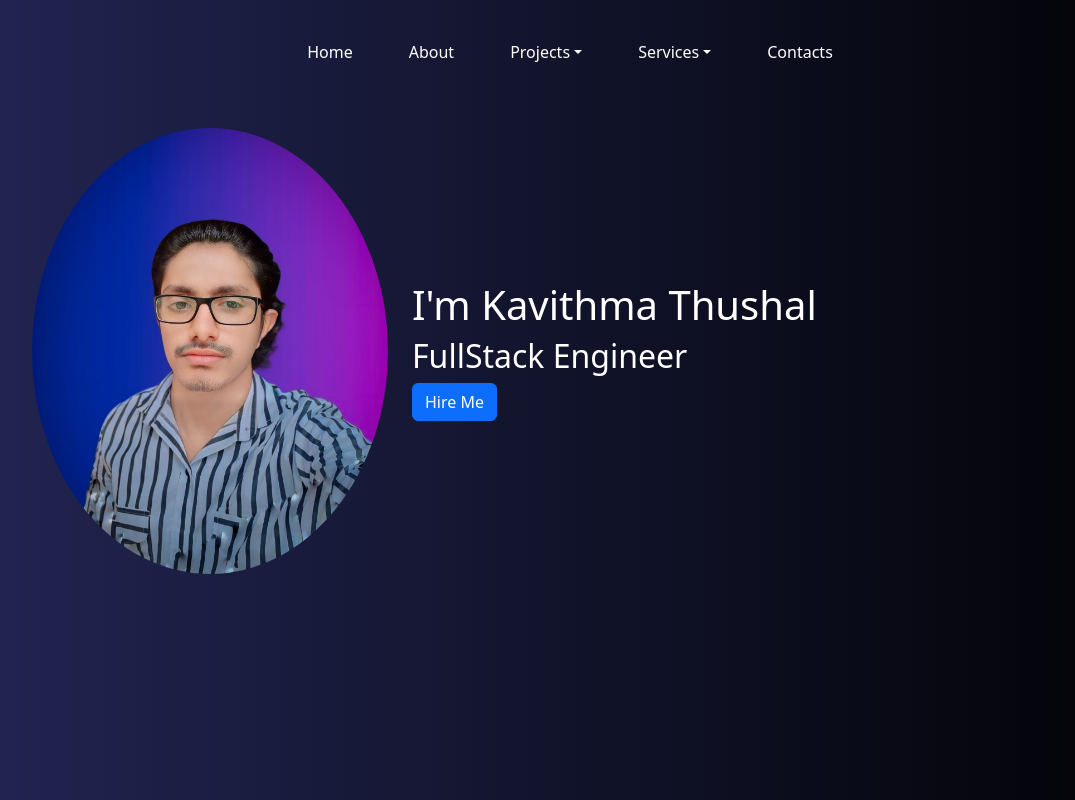
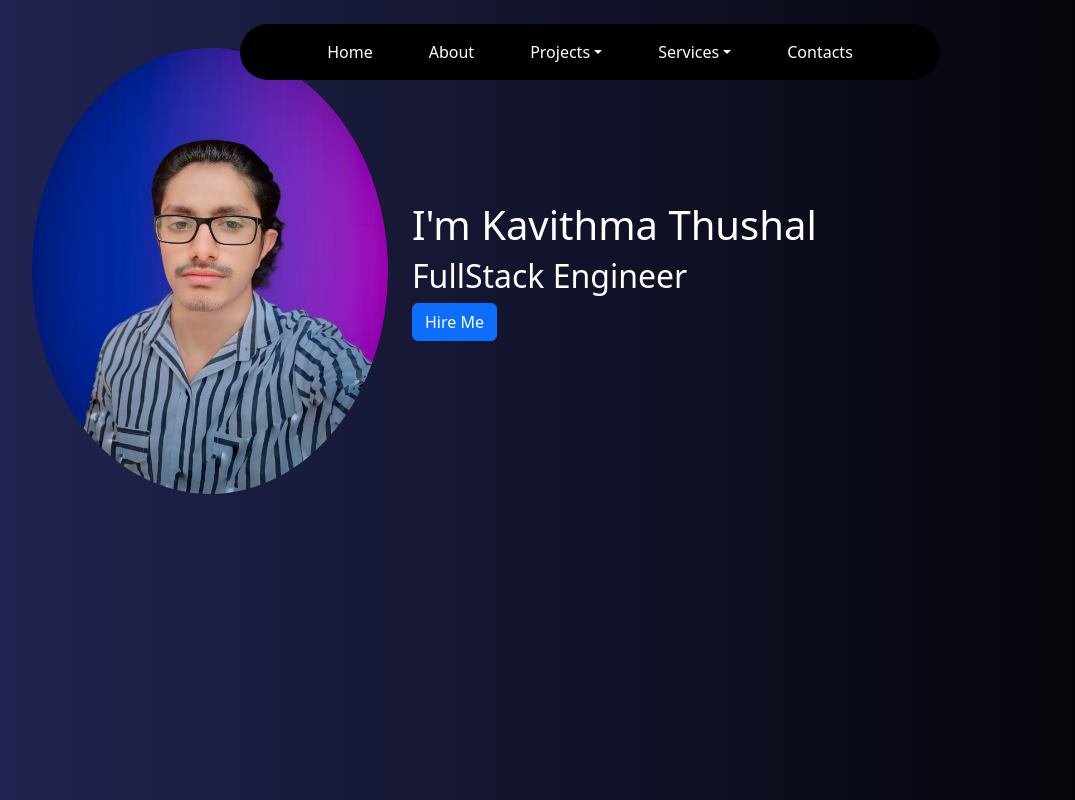
Before and after one commit to Kavithma-Thushal/My-Portfolio-React, a React (Create React App) app: page / in a window 1280 px wide. Shown: the whole page, without its empty margins (50-1125 px from the left). Built offline with nearby package versions, Linux system fonts and the light colour scheme.

Commit message:
NavBar Updated

```diff
--- a/src/assets/styles/styles.css
+++ b/src/assets/styles/styles.css
@@ -2,6 +2,13 @@
 
 body {
     background: linear-gradient(to right, #222553, #000000);
+}
+
+.navbar {
+    background-color: black;
+    width: 700px;
+    border-radius: 30px;
+    margin: auto;
 }
 
 .nav-link {
@@ -10,6 +17,10 @@ body {
     transition: color 0.3s;
 }
 
+.nav-last-segment {
+    margin-right: 0;
+}
+
 .nav-link:hover {
     color: dodgerblue !important;
 }
--- a/src/components/NavigationBar.jsx
+++ b/src/components/NavigationBar.jsx
@@ -2,7 +2,7 @@ import { Container, Navbar, Nav, NavDropdown } from 'react-bootstrap';
 
 export default function NavigationBar() {
     return (
-        <Navbar expand="md" className='mt-4'>
+        <Navbar expand="md" className='mt-4' fixed='top'>
             <Container>
                 <Navbar.Toggle aria-controls="basic-navbar-nav" />
                 <Navbar.Collapse id="basic-navbar-nav">
@@ -22,7 +22,7 @@ export default function NavigationBar() {
                             <NavDropdown.Divider />
                             <NavDropdown.Item href="">My Services</NavDropdown.Item>
                         </NavDropdown>
-                        <Nav.Link href="">Contacts</Nav.Link>
+                        <Nav.Link href="" className='nav-last-segment'>Contacts</Nav.Link>
                     </Nav>
                 </Navbar.Collapse>
             </Container>
```
